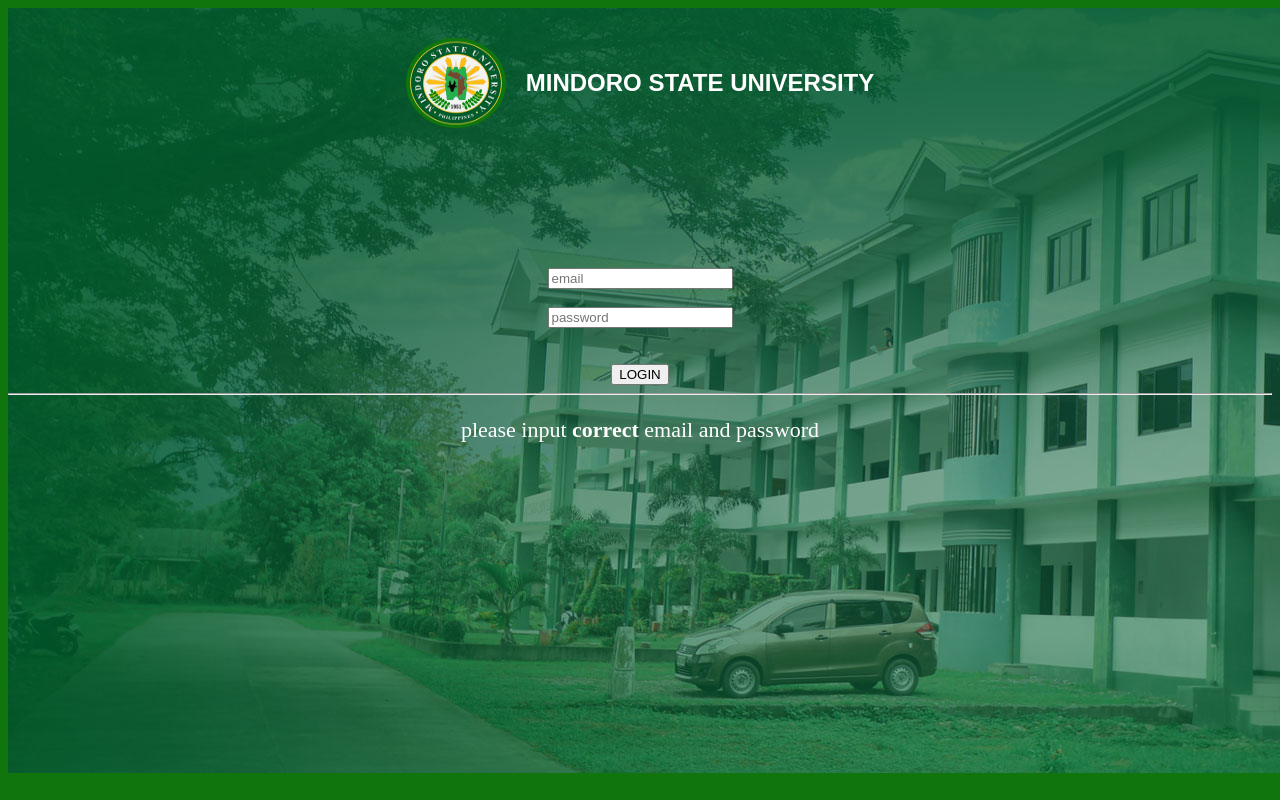
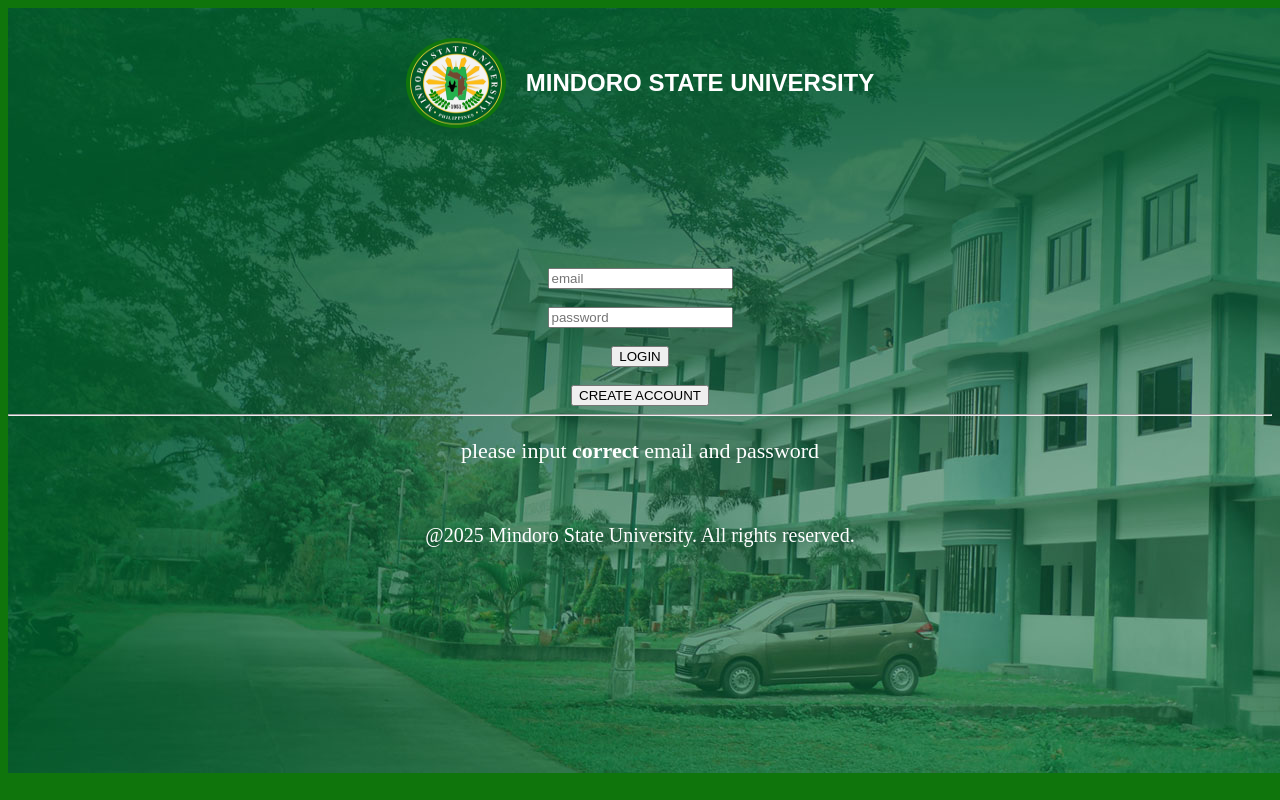
Before and after one commit to songcojohnpaul60-beep/unnoficial-school-portal, a plain HTML site: page index.html in a window 1280 px wide. Drawn offline with Linux system fonts and the light colour scheme.

Commit message:
Add files via upload

```diff
--- a/index.html
+++ b/index.html
@@ -6,7 +6,7 @@
            </div>
         <head>
             <meta charset="UTF-8">
-            <meta name="viewport" content="width=device-width, initial-scale=1.0">
+            <meta name="viewport" content="width=device-width, initital-scale=1.0">
 
 
             <section id="title">
@@ -25,7 +25,7 @@
         <br>
         <br>
 
-
+<script src="createacc.js"></script>
         <body>
 
 
@@ -40,17 +40,26 @@
                 <!-- <label id="l-password">Password:</label> -->
                 <input type="password" id="password"name="password" placeholder="password" minlength="8" required pattern="MinSU@2025">
                 </div>
-                <br>
+
                 <br>
 <div class="login">
    <button type="login">LOGIN</button>
-
 </div>
 </form>
+<form action="createacc.html" method="post_blank" class="acc" script="createacc.html">
+    <div class="createacc">
+        <br>
+   <button type="createacc">CREATE ACCOUNT</button>
+</form>
+</div>
 <hr>
 <p style="color:white;font-size:22px;">please input <b>correct</b>  email and password</p>
 
     </body>
+    <br>
 
+  <footer>
+    <p style="color:white; font-size:20px; text-align:center;">@2025 Mindoro State University.  All rights reserved.</p>
 
+  </footer>
 </html>
```
